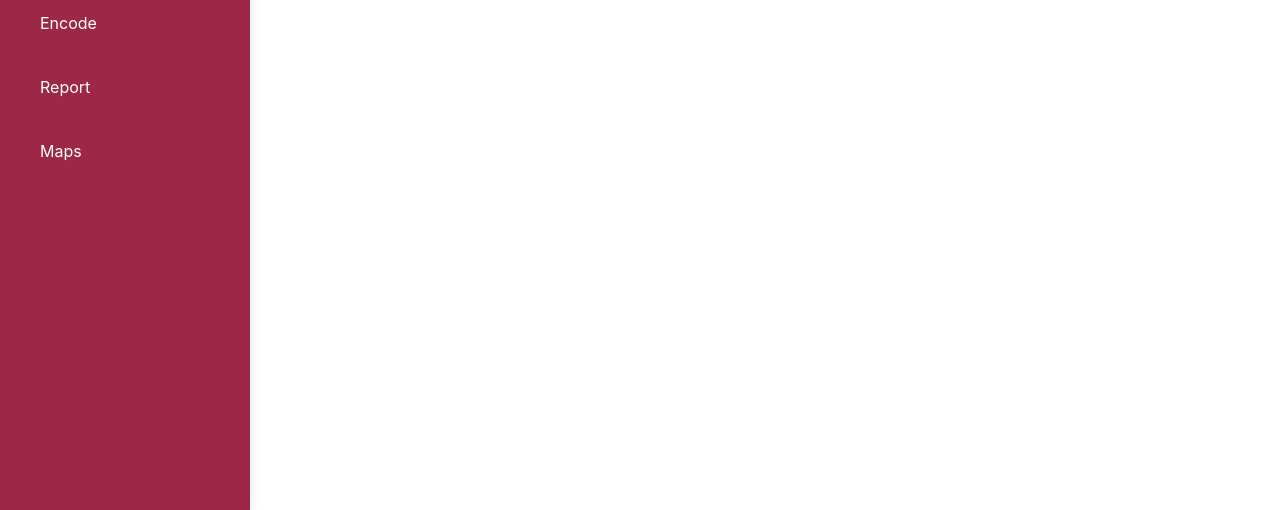
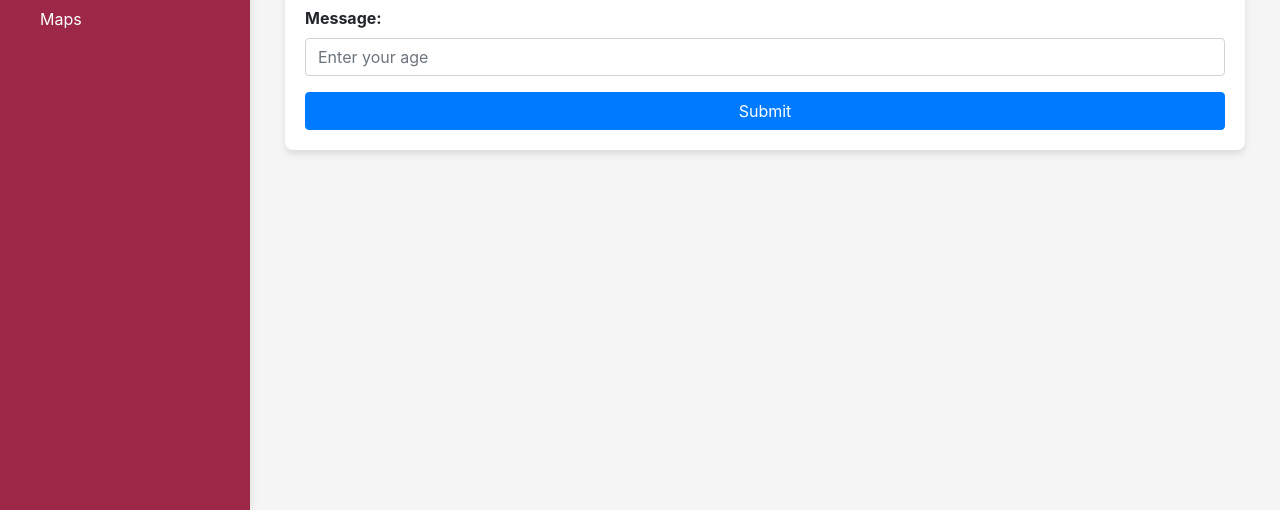
Before and after one commit to annu12340/Hackathon, a Django app: page /details/ in a window 1280 px wide. Shown: the part 290-800 px from the top of the page. Run offline with Django 3.2, Linux system fonts and the light colour scheme; some libraries are stand-ins or nearby versions.

Commit message:
Updating the frontend UI

```diff
--- a/static/css/style.css
+++ b/static/css/style.css
@@ -1,3 +1,6 @@
+body {
+   background-color: #f6f5f5 !important;
+}
 /* Sidebar Styles */
 .sidebar {
    position: fixed;
@@ -81,3 +84,69 @@
    padding: 20px;
    transition: margin-left 0.3s ease;
 }
+
+/* -------------------- FORM ----------------- */
+
+.container {
+   max-width: 500px;
+   margin: 0 auto;
+   padding: 20px;
+}
+
+.heading {
+   font-size: 28px;
+   color: #333;
+   margin-bottom: 30px;
+   text-align: center;
+}
+
+.my-form {
+   background-color: #fff;
+   padding: 20px;
+   border-radius: 8px;
+   box-shadow: 0 4px 6px rgba(0, 0, 0, 0.1);
+}
+
+.form-group {
+   margin-bottom: 20px;
+}
+
+label {
+   display: block;
+   font-weight: bold;
+   margin-bottom: 5px;
+}
+
+.form-control {
+   width: 100%;
+   padding: 10px;
+   border: 1px solid #ccc;
+   border-radius: 5px;
+   transition: border-color 0.3s ease;
+}
+
+.form-control:focus {
+   border-color: #007bff;
+   outline: none;
+}
+
+textarea.form-control {
+   resize: vertical;
+}
+
+.btn {
+   display: block;
+   width: 100%;
+   padding: 12px;
+   background-color: #007bff;
+   border: none;
+   border-radius: 4px;
+   color: #fff;
+   font-size: 18px;
+   cursor: pointer;
+   transition: background-color 0.3s ease;
+}
+
+.btn:hover {
+   background-color: #0056b3;
+}
--- a/templates/base.html
+++ b/templates/base.html
@@ -19,7 +19,7 @@
                <div class="navbar-header">
                   <a href="index-2.html" class="navbar-brand logo">
                      <!-- Your logo image goes here -->
-                     <img src="your-logo.png" class="img-fluid logo-img" alt="Logo" />
+                     <!-- <img src="your-logo.png" class="img-fluid logo-img" alt="Logo" /> -->
                   </a>
                </div>
             </header>
--- a/templates/details.html
+++ b/templates/details.html
@@ -1,9 +1,21 @@
 {% extends 'base.html' %} {% block content %}
-<h2>Deyails</h2>
-
-<form method="post">
-   {% csrf_token %} {{ form.as_p }}
-   <button type="submit">Submit</button>
-</form>
-
+<div class="container">
+   <h2 class="heading">Details</h2>
+   <form method="post" class="my-form">
+      {% csrf_token %}
+      <div class="form-group">
+         <label for="name">Name:</label>
+         <input type="text" id="name" name="name" class="form-control" placeholder="Enter your name" />
+      </div>
+      <div class="form-group">
+         <label for="email">Email:</label>
+         <input type="email" id="email" name="email" class="form-control" placeholder="Enter your email" />
+      </div>
+      <div class="form-group">
+         <label for="age">Message:</label>
+         <input type="number" id="age" name="age" class="form-control" placeholder="Enter your age" />
+      </div>
+      <button type="submit" class="btn btn-primary">Submit</button>
+   </form>
+</div>
 {% endblock %}
--- a/user/models.py
+++ b/user/models.py
@@ -8,18 +8,6 @@ class User(models.Model):
     def __str__(self):
         return self.username
 
-
-class Appointments(models.Model):
-    patientid = models.IntegerField()
-    patientname = models.CharField(max_length=120)
-    doctorid = models.IntegerField()
-    doctorurl = models.CharField(max_length=120)
-    datetime = models.DateTimeField()
-    type = models.CharField(max_length=80)
-    amount = models.IntegerField()
-
-    def __str__(self):
-        return "patient "+str(self.patientid)+" doctor "+str(self.doctorid)
 
 class Details(models.Model):
     name = models.CharField(max_length=100)
--- a/user/views.py
+++ b/user/views.py
@@ -1,7 +1,7 @@
 from django.shortcuts import render, redirect
 from django.contrib import messages
 from .forms import UserForm, DetailsForm, SteganographyForm, CulpritDetailsForm
-from .models import User, ShelterHome
+from .models import User, ShelterHome, Details
 import folium, os
 
 from steganography.encode import encode
@@ -58,13 +58,12 @@ def landingpage(request):
 
 def details(request):
     if request.method == 'POST':
-        form = DetailsForm(request.POST)
-        if form.is_valid():
-            form.save()
-            return redirect('appointment_success')
-    else:
-        form = DetailsForm()
-    return render(request, 'details.html', {'form': form})
+        name = request.POST.get('name')
+        email = request.POST.get('email')
+        age = request.POST.get('age')
+        Details.objects.create(name=name, email=email, age=age)
+        return redirect('appointment_success')
+    return render(request, 'details.html')
 
 def appointment_success(request):
     return render(request, 'appointment_success.html')
```
Also changed, not shown: db.sqlite3.
